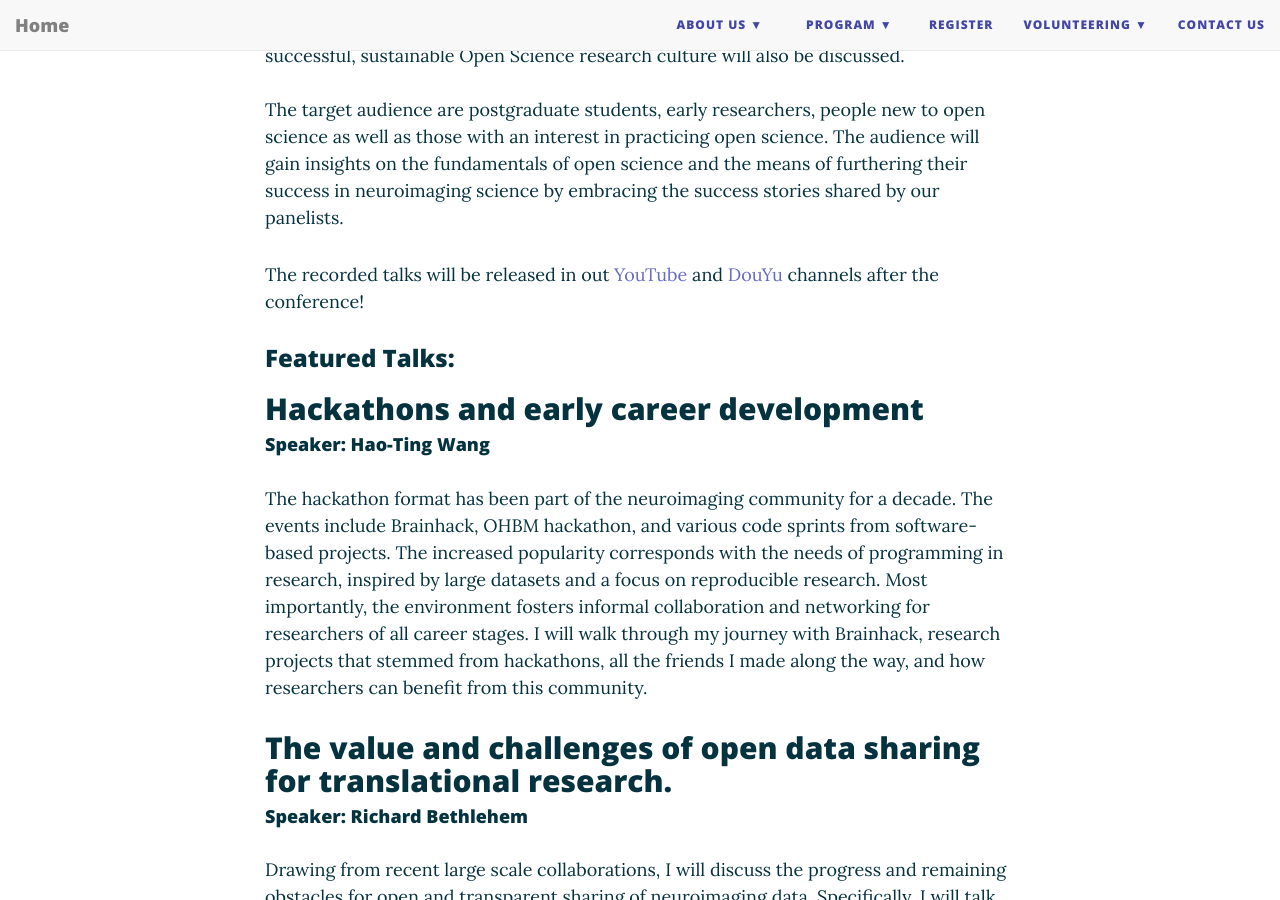
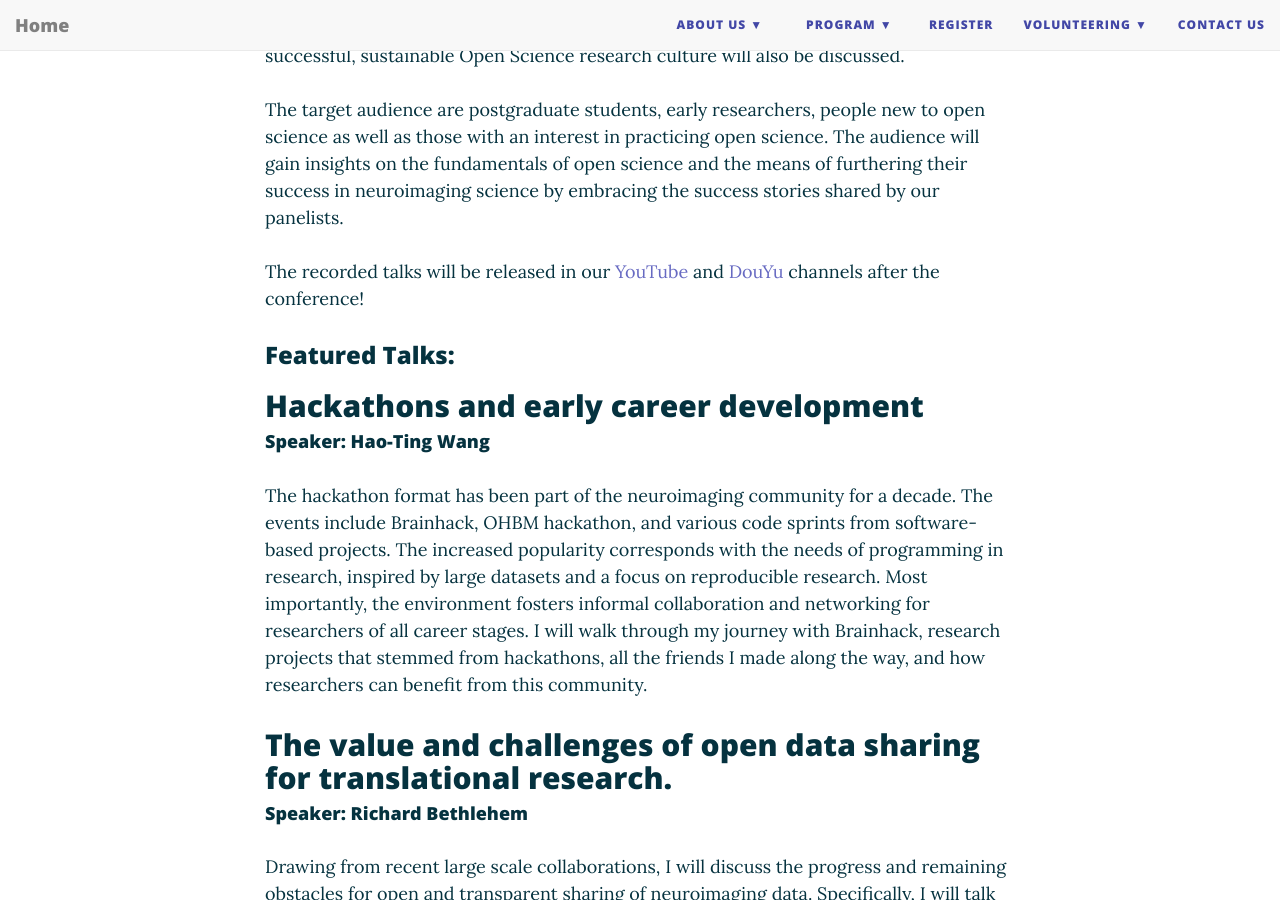
Before and after one commit to ohbm/osr2023, a Jekyll site: the page built from symposium.md, in a window 1280 px wide and 900 px high, scrolled down 645 px. Built offline with Jekyll 4.4.1, drawn with Linux system fonts in a browser that asks for light colours; nearby versions of some CDN libraries.

Commit message:
fixed typo

```diff
--- a/symposium.md
+++ b/symposium.md
@@ -6,11 +6,9 @@
 ## OHBM 2023 Open Science Symposium: Sustainability through success stories
 ### WHEN: 8.00 (GMT-4) July 25 (Tuesday)
 
-<br>
-During  this symposium, the Open Science SIG will emphasize the theme of “sustainable open science” via insights shared by 4 speakers with extensive expertise within the open science community. During the talks, open science goals, such as: increased transparency, accountability, equity and collaboration in knowledge production, will be addressed in a non-didactic manner. The contribution of Open Science to moving the neuroimaging field forward and important practical sharing of experience towards a successful, sustainable Open Science research culture will also be discussed. <br><br>
-The target audience are postgraduate students, early researchers, people new to open science as well as those with an interest in practicing open science. The audience will gain insights on the fundamentals of open science and the means of furthering their success in neuroimaging science by embracing the success stories shared by our panelists.
-
-The recorded talks will be released in out [YouTube](https://www.youtube.com/@ohbmopensciencesig7246) and [DouYu](https://v.douyu.com/author/E6djmK60BNw1) channels after the conference!
+<br>During  this symposium, the Open Science SIG will emphasize the theme of “sustainable open science” via insights shared by 4 speakers with extensive expertise within the open science community. During the talks, open science goals, such as: increased transparency, accountability, equity and collaboration in knowledge production, will be addressed in a non-didactic manner. The contribution of Open Science to moving the neuroimaging field forward and important practical sharing of experience towards a successful, sustainable Open Science research culture will also be discussed.<br>
+<br>The target audience are postgraduate students, early researchers, people new to open science as well as those with an interest in practicing open science. The audience will gain insights on the fundamentals of open science and the means of furthering their success in neuroimaging science by embracing the success stories shared by our panelists.<br>
+<br>The recorded talks will be released in our [YouTube](https://www.youtube.com/@ohbmopensciencesig7246) and [DouYu](https://v.douyu.com/author/E6djmK60BNw1) channels after the conference!
 
 ### Featured Talks:
 ## Hackathons and early career development
```
